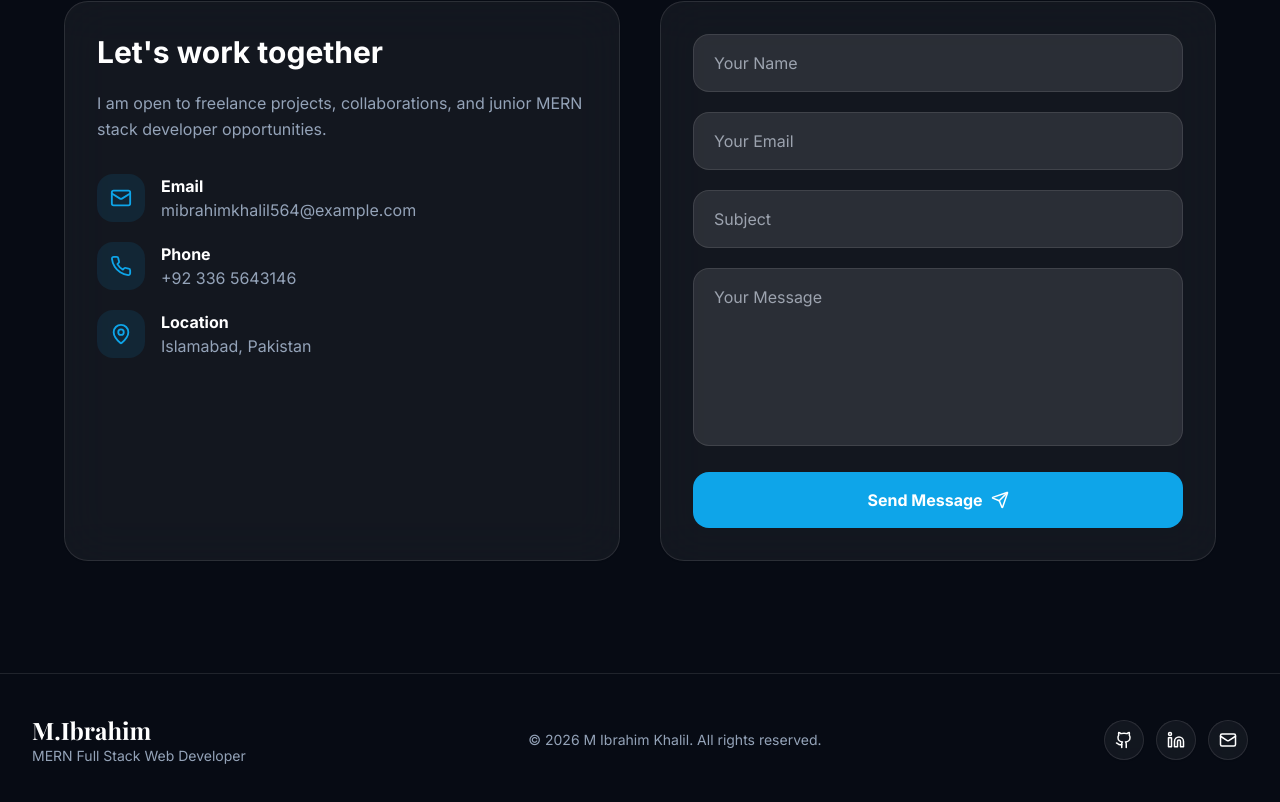
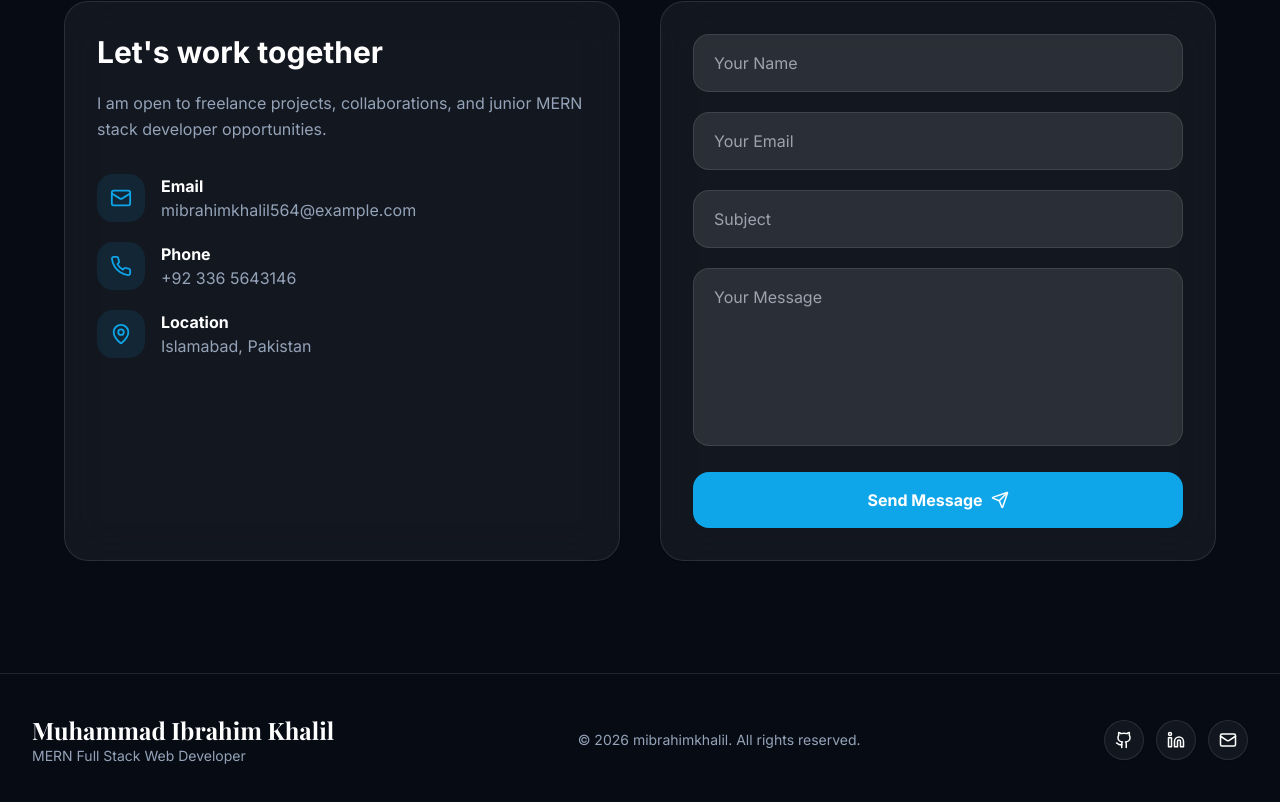
Before and after one commit to mibrahim-khalil/mibrahimkhalil-portfolio, a React (Vite) app in the folder frontend/: page / in a window 1280 px wide. Shown: the part 6393-7195 px from the top of the page. Built offline with nearby package versions, Linux system fonts and the light colour scheme; a web font is replaced by a local one.

Commit message:
update the footer

```diff
--- a/frontend/src/components/layout/Footer.jsx
+++ b/frontend/src/components/layout/Footer.jsx
@@ -5,19 +5,19 @@ export default function Footer() {
     <footer className="py-10 border-t border-slate-200 dark:border-white/10">
       <div className="container-custom flex flex-col md:flex-row items-center justify-between gap-5">
         <div>
-          <h2 className="text-2xl font-serif font-bold">M.Ibrahim</h2>
+          <h2 className="text-2xl font-serif font-bold">Muhammad Ibrahim Khalil</h2>
           <p className="text-slate-500 dark:text-slate-400 text-sm">
             MERN Full Stack Web Developer
           </p>
         </div>
 
         <p className="text-sm text-slate-500 dark:text-slate-400">
-          © {new Date().getFullYear()} M Ibrahim Khalil. All rights reserved.
+          © {new Date().getFullYear()} mibrahimkhalil. All rights reserved.
         </p>
 
         <div className="flex items-center gap-3">
           <a
-            href="https://github.com/"
+            href="https://github.com/mibrahim-khalil"
             target="_blank"
             className="w-10 h-10 rounded-full glass-card flex items-center justify-center hover:text-sky-500"
           >
```
